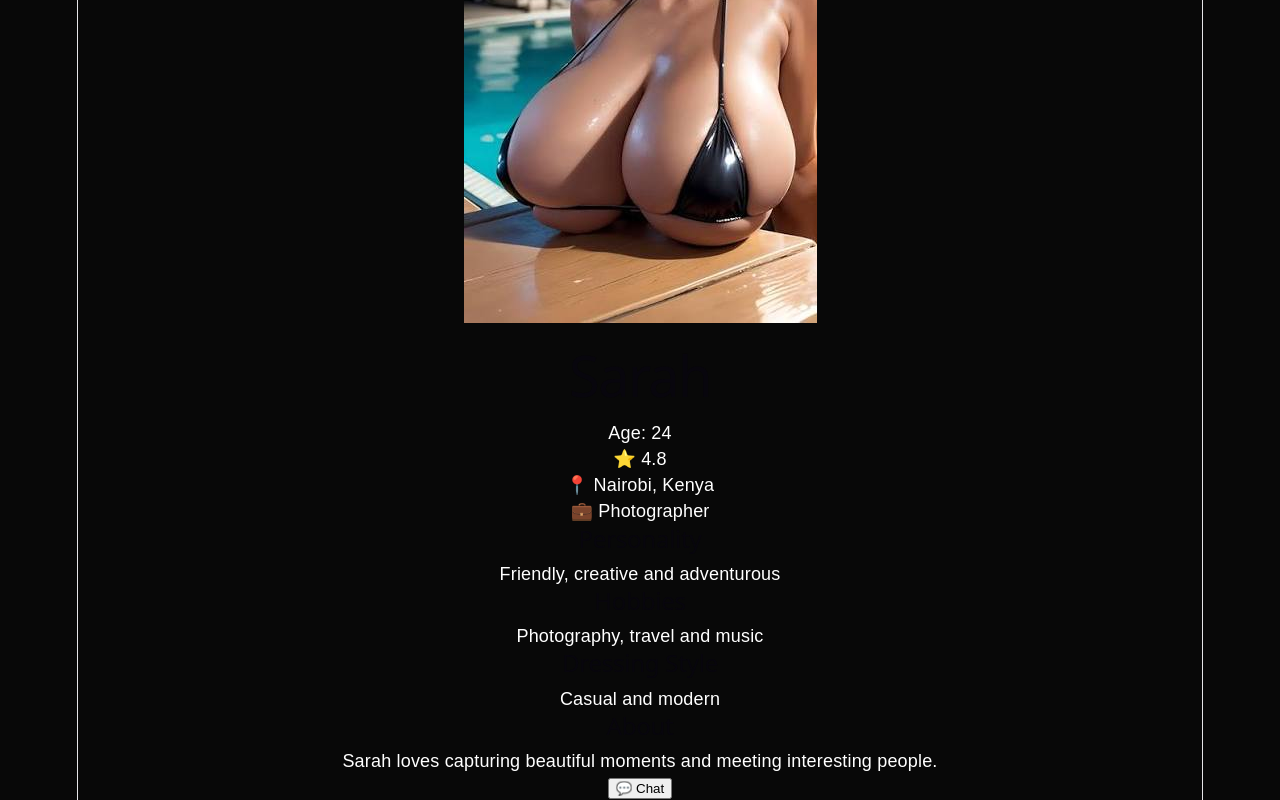
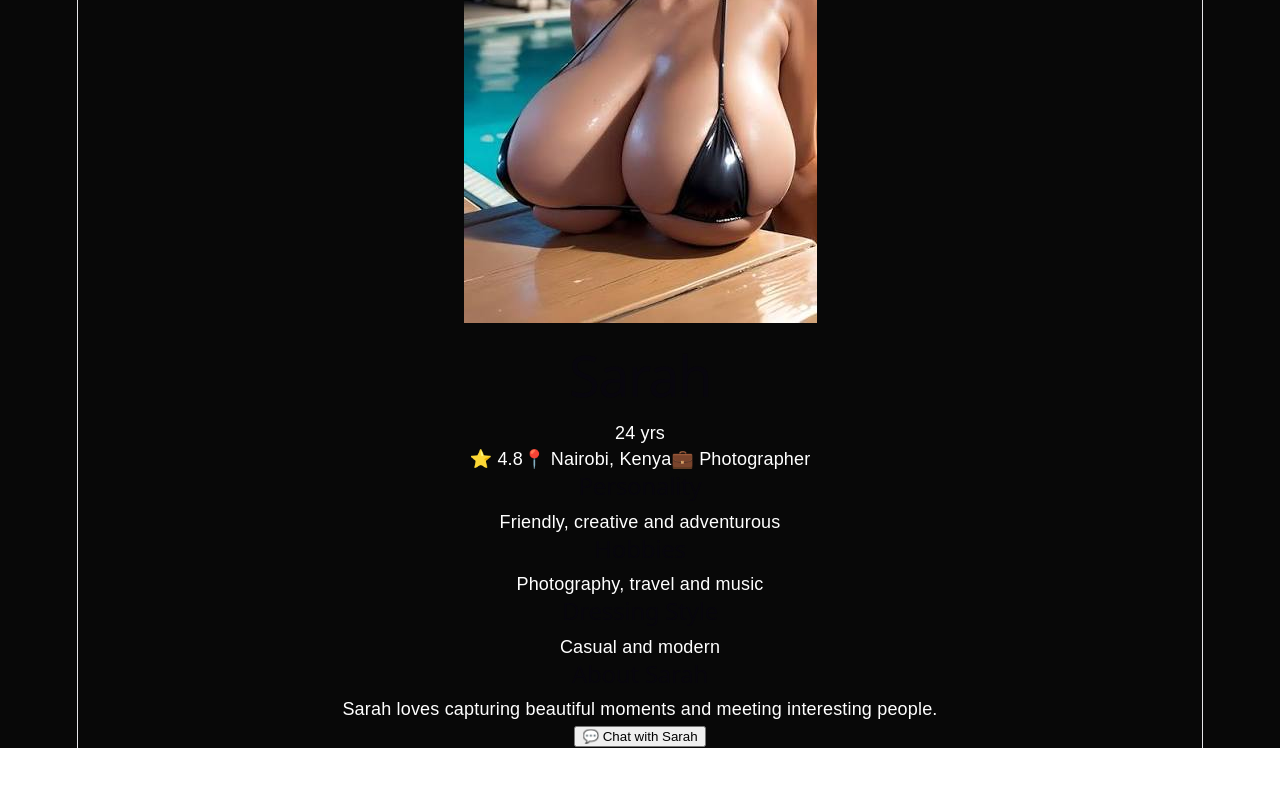
Before and after one commit to gwijigramsupport/ai-character, a React (Vite) app: page /character/1 in a window 1280 px wide. Shown: the part 303-1103 px from the top of the page. After the commit the page ends 1051 px from the top, so only its background shows below. Built offline with nearby package versions, Linux system fonts and the light colour scheme.

Commit message:
Update CharacterProfile.jsx

```diff
--- a/src/pages/CharacterProfile.jsx
+++ b/src/pages/CharacterProfile.jsx
@@ -13,32 +13,56 @@ function CharacterProfile() {
   }
 
   return (
-    <main>
+  <main className="profile-page">
+    <div className="profile-hero">
       <img
         src={character.image}
         alt={character.name}
+        className="profile-image"
       />
 
+      <div className="profile-overlay"></div>
+
+      <div className="profile-title">
         <h1>{character.name}</h1>
 
-      <p>Age: {character.age}</p>
-      <p>⭐ {character.rating}</p>
-      <p>📍 {character.location}</p>
-      <p>💼 {character.occupation}</p>
+        <span className="profile-age">
+          {character.age} yrs
+        </span>
+      </div>
+    </div>
 
+    <div className="profile-content">
+      <div className="profile-meta">
+        <span>⭐ {character.rating}</span>
+        <span>📍 {character.location}</span>
+        <span>💼 {character.occupation}</span>
+      </div>
+
+      <section>
         <h2>Personality</h2>
         <p>{character.personality}</p>
+      </section>
 
+      <section>
         <h2>Hobbies</h2>
         <p>{character.hobbies}</p>
+      </section>
 
+      <section>
         <h2>Dressing Style</h2>
         <p>{character.dressingStyle}</p>
+      </section>
 
-      <h2>About</h2>
+      <section>
+        <h2>About {character.name}</h2>
         <p>{character.about}</p>
+      </section>
 
-      <button>💬 Chat</button>
+      <button className="chat-button">
+        💬 Chat with {character.name}
+      </button>
+    </div>
   </main>
  )
 }
```
Lines whose indentation alone changed are shown as unchanged.
